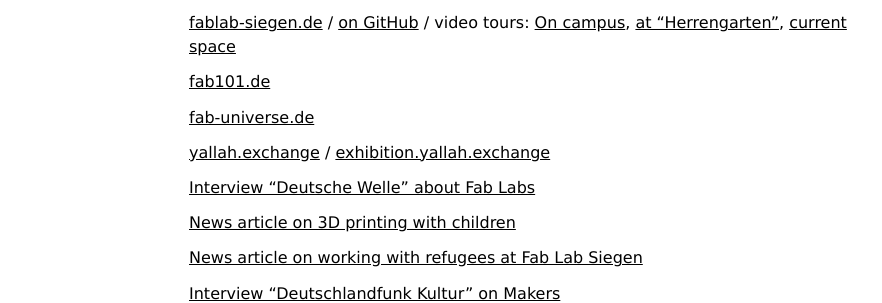
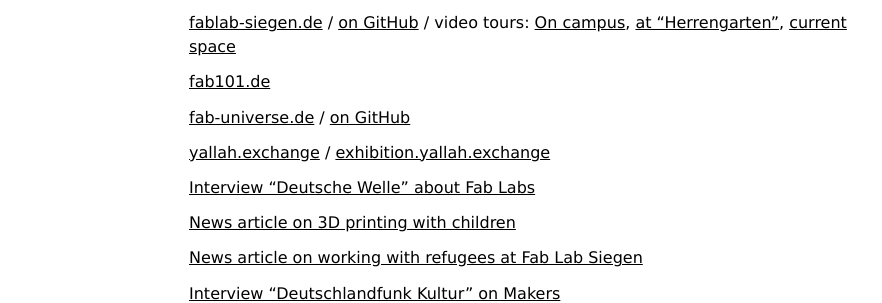
Before and after one commit to oliverstickel/oliverstickel.github.io, a Jekyll site: the page built from index.md, in a window 1280 px wide and 900 px high, scrolled down 5204 px. Shown: the part 307-610 px from the top of the window, without its empty margins (143-1025 px from the left). Built offline with Jekyll 4.4.1, drawn with Linux system fonts in a browser that asks for light colours; nearby versions of some CDN libraries; a style sheet for code colours, icons or effects is not loaded.

Commit message:
Update index.md

```diff
--- a/index.md
+++ b/index.md
@@ -172,7 +172,7 @@ Rudimentary:  French
 
 [fab101.de](https://fab101.de)
 
-[fab-universe.de](https://fab-universe.de)
+[fab-universe.de](https://fab-universe.de) / [on GitHub](https://github.com/fabuniverse/)
 
 [yallah.exchange](https://yallah.exchange) / [exhibition.yallah.exchange](https://exhibition.yallah.exchange)
 
```
